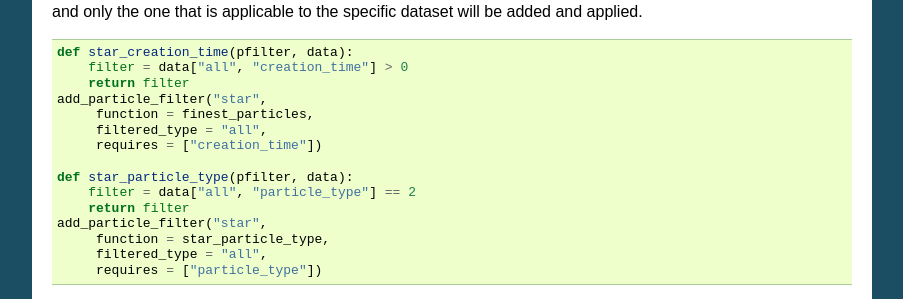
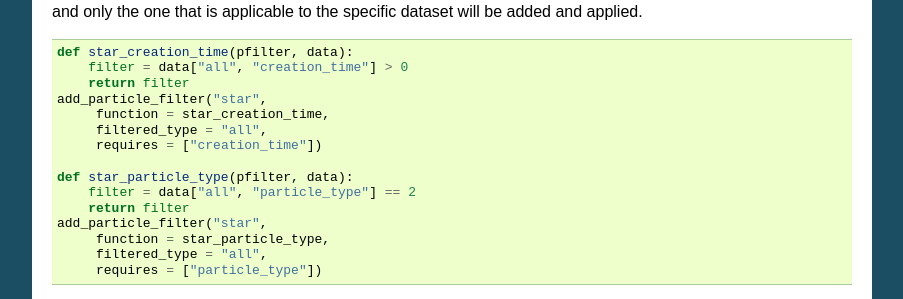
Before and after one commit to yt-project/ytep, a Sphinx documentation site: the page built from source/YTEPs/YTEP-0014.rst, in a window 1280 px wide and 900 px high, scrolled down 1596 px. Shown: the part 153-452 px from the top of the window, without its empty margins (198-1101 px from the left). Built offline with Sphinx 7.4.7, drawn with Linux system fonts in a browser that asks for light colours; formulas are drawn with MathJax 3.

Commit message:
Fixing a typo in YTEP-0014.

```diff
--- a/source/YTEPs/YTEP-0014.rst
+++ b/source/YTEPs/YTEP-0014.rst
@@ -119,7 +119,7 @@ dataset will be added and applied.
        filter = data["all", "creation_time"] > 0
        return filter
    add_particle_filter("star",
-        function = finest_particles,
+        function = star_creation_time,
         filtered_type = "all",
         requires = ["creation_time"])
 
```
